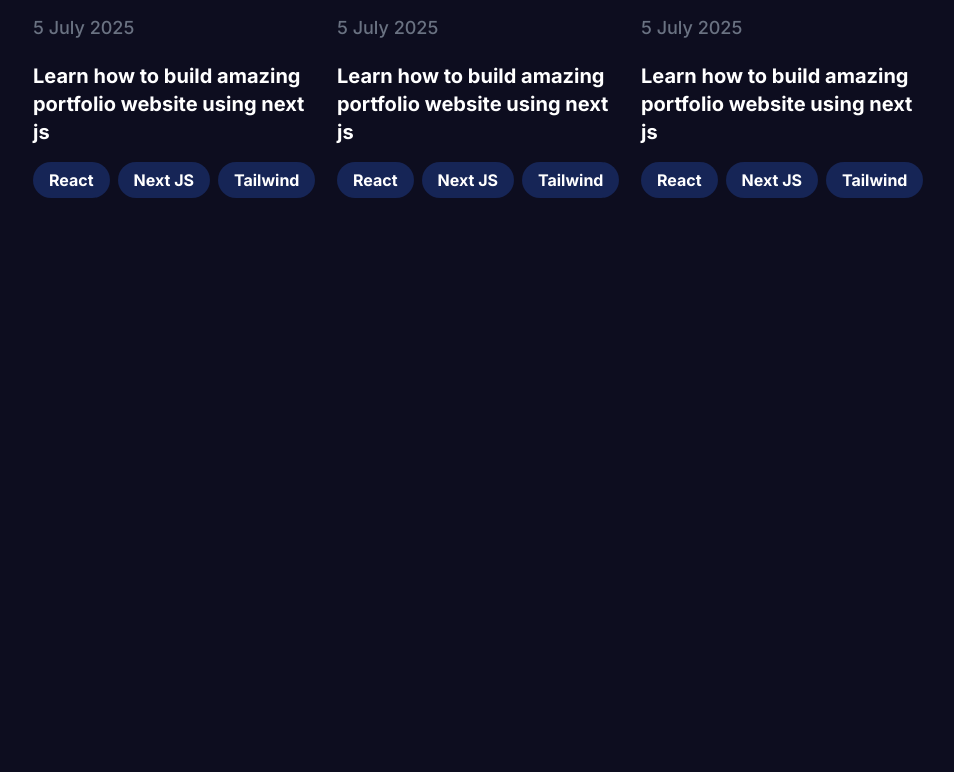
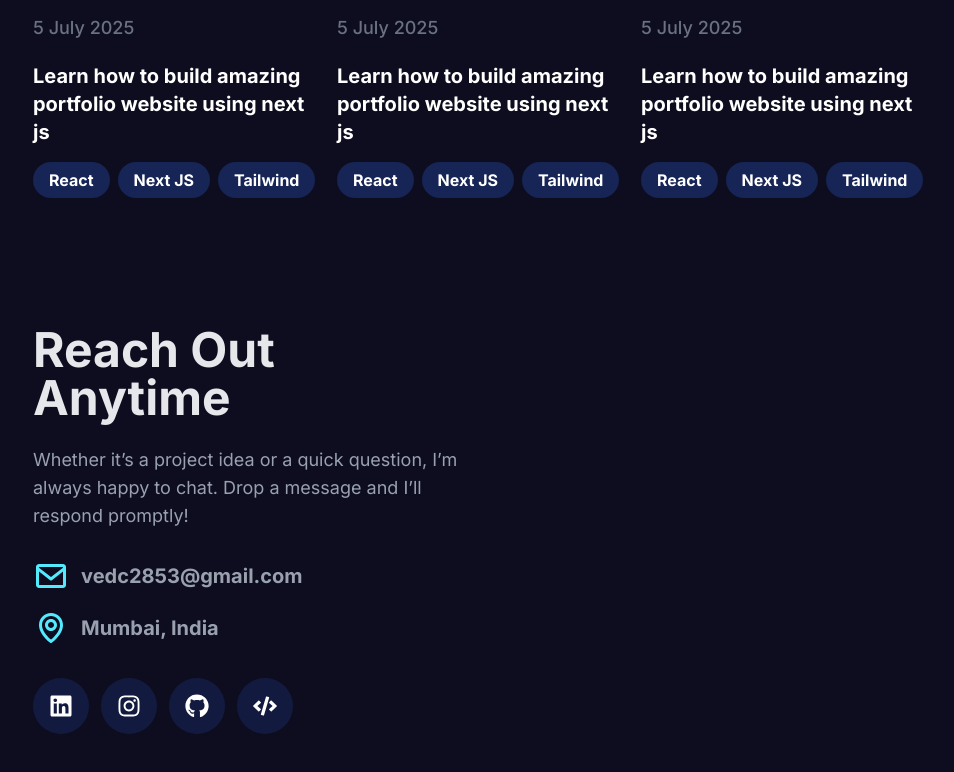
Before and after one commit to vedchaudhari/nextjs-portfolio, a Next.js app: page / in a window 1280 px wide. Shown: the part 4873-5645 px from the top of the page, without its empty margins (159-1113 px from the left). Built offline with nearby package versions, Linux system fonts and the light colour scheme.

Commit message:
feat: added social icons text content part in contact section

```diff
--- a/components/home/Home.tsx
+++ b/components/home/Home.tsx
@@ -5,6 +5,7 @@ import Resume from './resume/Resume';
 import Projects from './projects/Projects';
 import Skills from './skills/Skills';
 import Blog from './blog/Blog';
+import Contact from './contact/Contact';
 
 const Home = () => {
     return (
@@ -15,6 +16,7 @@ const Home = () => {
             <Projects />
             <Skills />
             <Blog/>
+            <Contact/>
         </div>
     )
 }
--- a/components/home/blog/BlogCard.tsx
+++ b/components/home/blog/BlogCard.tsx
@@ -24,7 +24,6 @@ const BlogCard = ({ image, title }: Props) => {
                 <p className='px-4 py-1.5 bg-blue-950 text-white text-sm sm:text-base font-bold rounded-full'>Tailwind</p>
             </div>
         </div>
-
     )
 }
 
--- /dev/null
+++ b/components/home/contact/Contact.tsx
@@ -0,0 +1,50 @@
+import React from 'react'
+import { BiEnvelope, BiLogoLinkedin, BiMap } from 'react-icons/bi'
+import { FaCode, FaGithub, FaInstagram, FaLinkedin } from 'react-icons/fa'
+
+const Contact = () => {
+    return (
+        <div className='pt-16 pb-16'>
+            <div className='w-[90%] md:w-[80%] lg:w-[70%] mx-auto grid grid-cols-1 lg:grid-cols-2 gap-10 items-center'>
+                {/*Text Content*/}
+                <div >
+                    <h2 className="text-3xl sm:text-4xl lg:text-5xl font-bold text-gray-200">
+                        Reach Out Anytime
+                    </h2>
+                    <p className="text-gray-400 mt-6 text-base sm:text-lg">
+                        Whether it’s a project idea or a quick question, I’m always happy to chat. Drop a message and I’ll respond promptly!
+
+                    </p>
+                    <div className='mt-7'>
+                        <div className='flex items-center space-x-3 mb-4'>
+                            <BiEnvelope className='w-9 h-9 text-cyan-300' />
+                            <p className='text-xl font-bold text-gray-400'>vedc2853@gmail.com</p>
+                        </div>
+                        <div className='flex items-center space-x-3 mb-4'>
+                            <BiMap className='w-9 h-9 text-cyan-300' />
+                            <p className='text-xl font-bold text-gray-400'>Mumbai, India</p>
+                        </div>
+                    </div>
+
+                    {/*Social icons*/}
+                    <div className='flex items-center mt-8 space-x-3' >
+                        <div className='w-14 h-14 bg-blue-950/60 rounded-full flex items-center justify-center cursor-pointer flex-col hover:bg-blue-800 transition-all duration-300'>
+                            <FaLinkedin className='text-white w-6 h-6' />
+                        </div>
+                        <div className='w-14 h-14 bg-blue-950/60 rounded-full flex items-center justify-center cursor-pointer flex-col hover:bg-pink-500 transition-all duration-300'>
+                            <FaInstagram className='text-white w-6 h-6' />
+                        </div>
+                        <div className='w-14 h-14 bg-blue-950/60 rounded-full flex items-center justify-center cursor-pointer flex-col hover:bg-black transition-all duration-300'>
+                            <FaGithub className='text-white w-6 h-6' />
+                        </div>
+                        <div className='w-14 h-14 bg-blue-950/60 rounded-full flex items-center justify-center cursor-pointer flex-col hover:bg-amber-500 transition-all duration-300'>
+                            <FaCode className='text-white w-6 h-6' />
+                        </div>
+                    </div>
+                </div>
+            </div>
+        </div>
+    )
+}
+
+export default Contact
```
